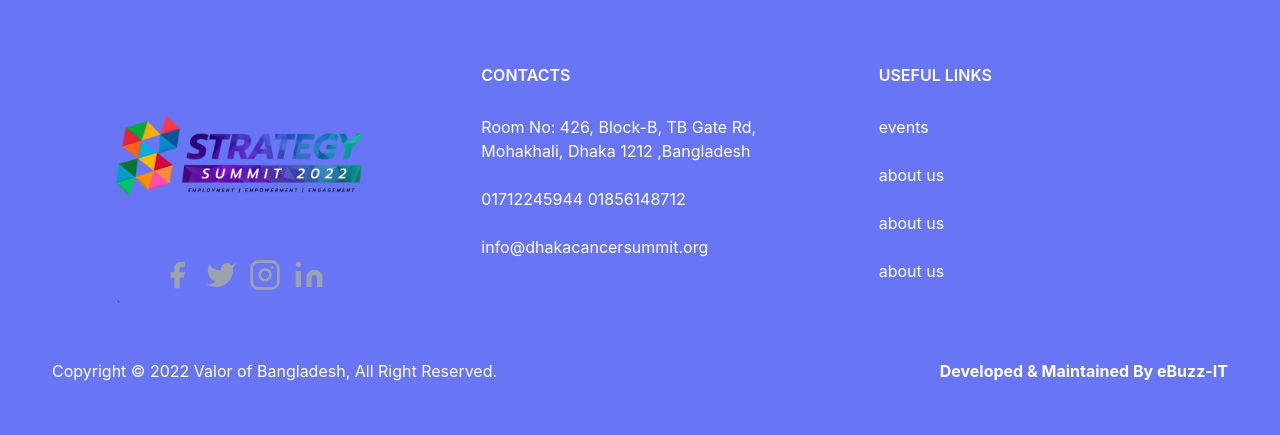
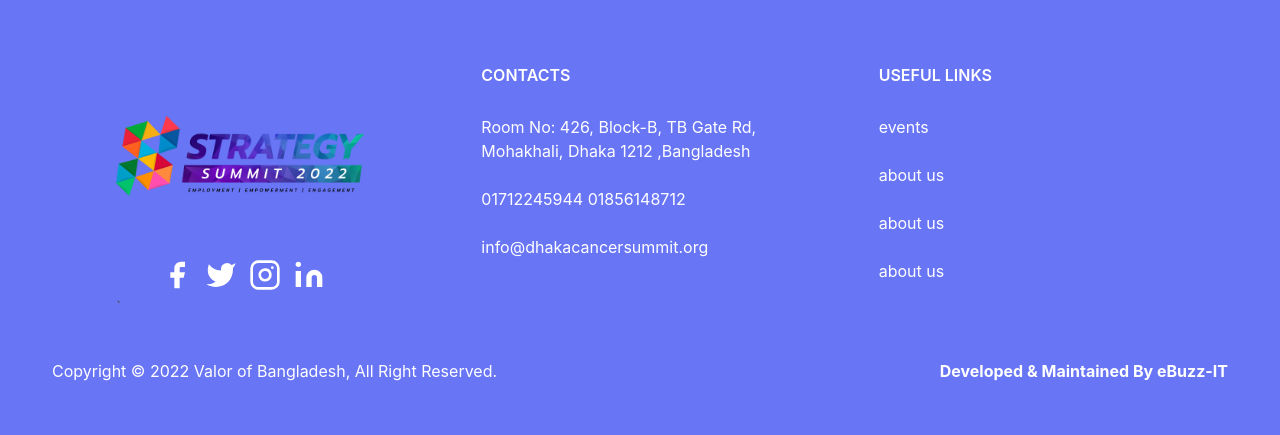
Before and after one commit to Tanbin001/Cancer-Summit-Website, a PHP site: page /registration-1.php in a window 1280 px wide. Shown: the part 2408-2843 px from the top of the page. Run offline with PHP 8.4, Linux system fonts and the light colour scheme; data that the repository does not hold is empty.

Commit message:
minor improvements

```diff
--- a/chunks/footer.php
+++ b/chunks/footer.php
@@ -46,13 +46,13 @@
                     <img style="object-fit: scale-down;" class="lg:h-48 md:h-36 w-full object-cover object-center" src="./assets/images/logo/Strategy Summit 2022.png" alt="blog">
 
                     <div class="inline-flex sm:mt-0 mt-6 justify-center sm:justify-start">
-                        <a href="https://www.facebook.com/ValorOfBangladesh" class="text-gray-400">
+                        <a href="https://www.facebook.com/ValorOfBangladesh" class="text-white">
                             <svg fill="currentColor" stroke-linecap="round" stroke-linejoin="round" stroke-width="2"
                                 class="w-8 h-10" viewBox="0 0 24 24">
                                 <path d="M18 2h-3a5 5 0 00-5 5v3H7v4h3v8h4v-8h3l1-4h-4V7a1 1 0 011-1h3z"></path>
                             </svg>
                         </a>
-                        <a href="https://twitter.com/BangladeshValor" class="ml-3 text-gray-400">
+                        <a href="https://twitter.com/BangladeshValor" class="ml-3 text-white">
                             <svg fill="currentColor" stroke-linecap="round" stroke-linejoin="round" stroke-width="2"
                                 class="w-8 h-10" viewBox="0 0 24 24">
                                 <path
@@ -60,14 +60,14 @@
                                 </path>
                             </svg>
                         </a>
-                        <a href="#" class="ml-3 text-gray-400">
+                        <a href="#" class="ml-3 text-white">
                             <svg fill="none" stroke="currentColor" stroke-linecap="round" stroke-linejoin="round"
                                 stroke-width="2" class="w-8 h-10" viewBox="0 0 24 24">
                                 <rect width="20" height="20" x="2" y="2" rx="5" ry="5"></rect>
                                 <path d="M16 11.37A4 4 0 1112.63 8 4 4 0 0116 11.37zm1.5-4.87h.01"></path>
                             </svg>
                         </a>
-                        <a href="https://www.linkedin.com/company/valorofbangladesh" class="ml-3 text-gray-400">
+                        <a href="https://www.linkedin.com/company/valorofbangladesh" class="ml-3 text-white">
                             <svg fill="currentColor" stroke="currentColor" stroke-linecap="round" stroke-linejoin="round"
                                 stroke-width="0" class="w-8 h-10" viewBox="0 0 24 24">
                                 <path stroke="none"
--- a/chunks/header.php
+++ b/chunks/header.php
@@ -17,9 +17,9 @@
                         <a href="/" class="transition duration-500 ease-in-out transform hover:-translate-y-1 hover:scale-110">
                             <span style="color: black"><i class="fas fa-phone"></i> +880 1404016993</span>
                         </a>
-                        <a href="/" class="transition duration-500 ease-in-out transform hover:-translate-y-1 hover:scale-110">
+                        <!-- <a href="/" class="transition duration-500 ease-in-out transform hover:-translate-y-1 hover:scale-110">
                             <span style="color: black"><i class="fas fa-phone"></i> +880 1404016993</span>
-                        </a>
+                        </a> -->
                     </div>
                     <div>
                         <a href="https://valorofbangladesh.com/" class="transition duration-500 ease-in-out transform hover:-translate-y-1 hover:scale-110">
@@ -29,7 +29,7 @@
                 </div>
             <nav class="md:ml-auto md:mr-auto flex flex-wrap items-center text-base justify-center">
 
-                <div class="pb-5">
+                <div class="pb-5" style="text-align: center">
                 <button
                     class="modal-open transition duration-500 ease-in-out bg-black nav-txt hover:bg-yellow-200 transform hover:-translate-y-1 hover:scale-110 px-3 py-2 mr-2 rounded ring-2 ring-indigo-500 ring-opacity-50 font-bold">
                     Cancer SUMMIT 2022
```
